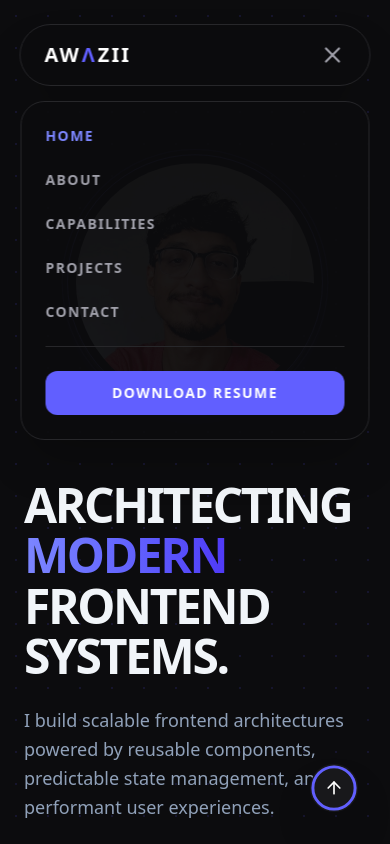
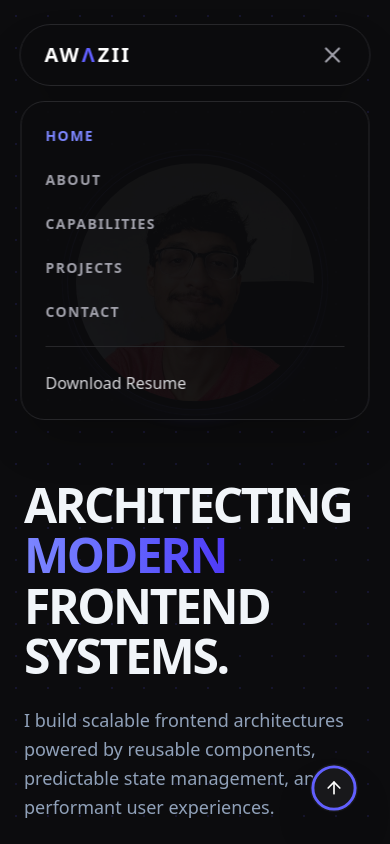
Before and after one commit to awazii/Awazii-Portfolio, a Next.js app: page / in a window 390 px wide. Both pictures are taken after a click on the button 332 px from the left and 55 px from the top of the page. Shown: the top 844 px of the page. Built offline with nearby package versions, Linux system fonts and the light colour scheme.

Commit message:
added a resume

```diff
--- a/components/global/Navbar.tsx
+++ b/components/global/Navbar.tsx
@@ -164,10 +164,10 @@ export default function Navbar() {
             <div className="w-full h-px bg-zinc-800"></div>
 
             <a
-              href="/resume.pdf"
+              href="https://drive.google.com/uc?export=download&id=1aZjn8JNt9AzBieks_B6vwCAiHB0wTCoe"
               target="_blank"
               rel="noopener noreferrer"
-              className="text-center py-3 rounded-xl bg-indigo-500 text-white text-sm font-bold uppercase tracking-widest hover:bg-indigo-600 transition-colors"
+              className="your-tailwind-classes-here"
             >
               Download Resume
             </a>
```
